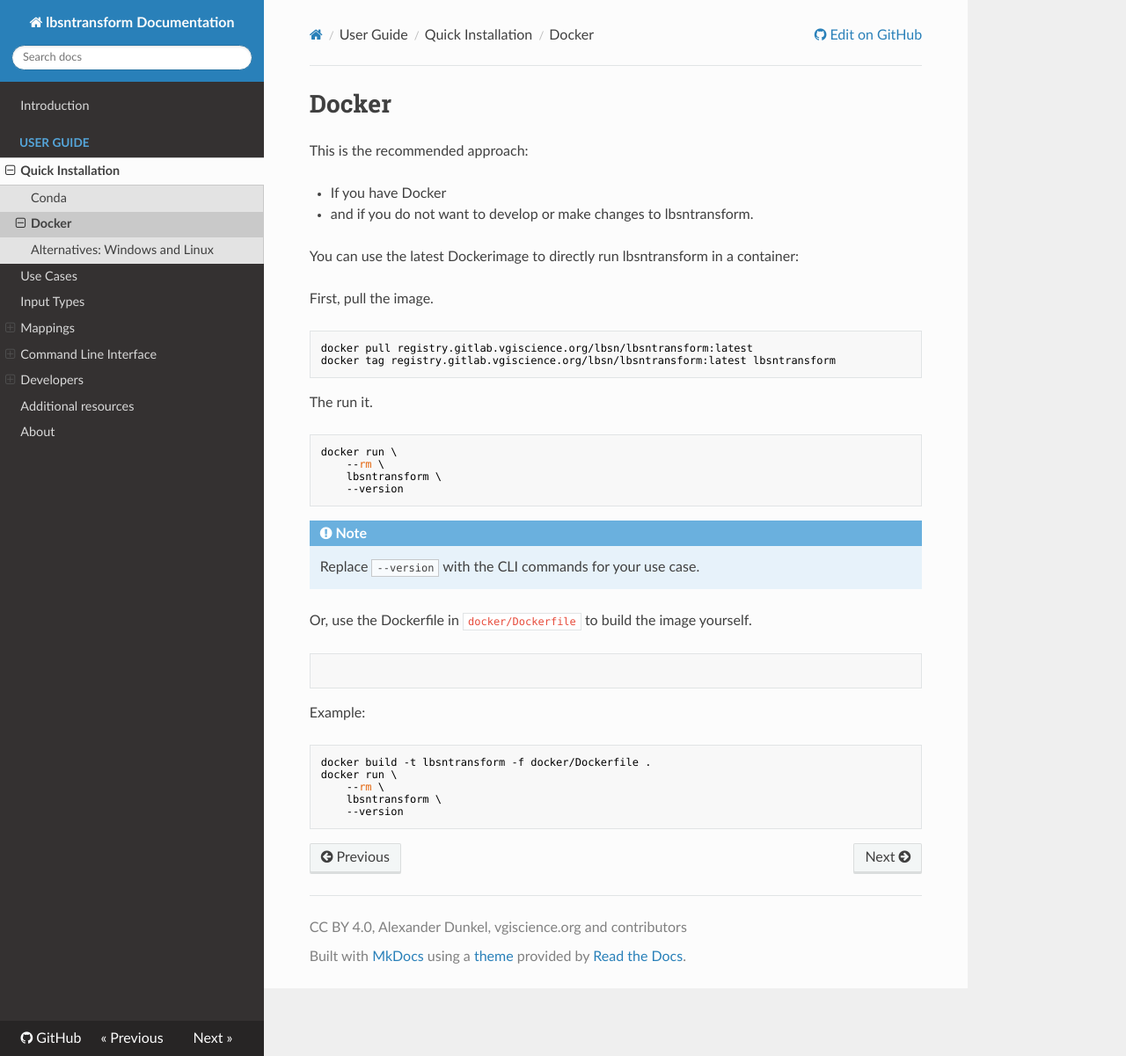
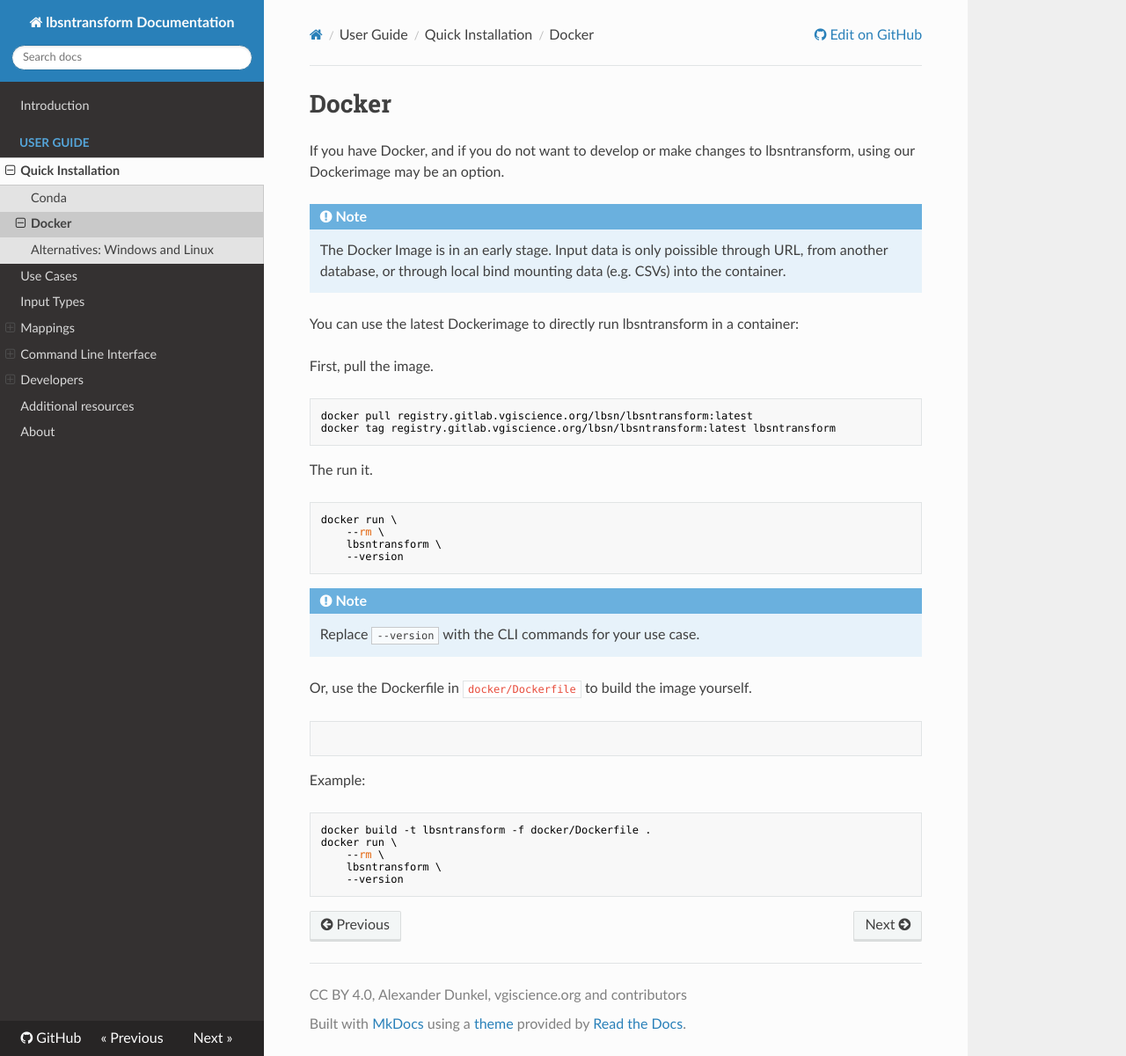
Before and after one commit to Sieboldianus/lbsntransform, an MkDocs documentation site: the page built from docs/install-docker.md, in a window 1280 px wide and 1201 px high. Shown: the whole window at 88% size. Built offline with MkDocs 1.6.1, drawn with Linux system fonts in a browser that asks for light colours; nearby versions of some CDN libraries.

Commit message:
docs: Add note towards Docker input from bind mounts

```diff
--- a/docs/install-docker.md
+++ b/docs/install-docker.md
@@ -1,9 +1,12 @@
 # Docker
 
-This is the recommended approach:
+If you have Docker, and if you do not want to develop or make changes to lbsntransform,
+using our Dockerimage may be an option.
 
-- If you have Docker
-- and if you do not want to develop or make changes to lbsntransform.
+!!! note
+    The Docker Image is in an early stage. Input data is only
+    poissible through URL, from another database, or through
+    local bind mounting data (e.g. CSVs) into the container.
 
 You can use the latest Dockerimage to directly run lbsntransform in a container:
 
```
